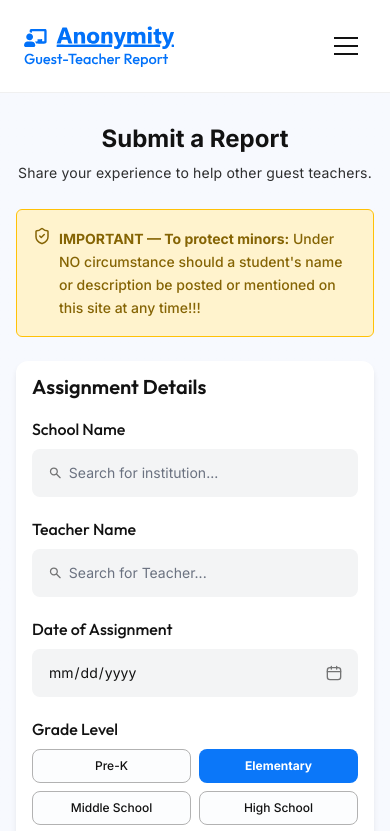
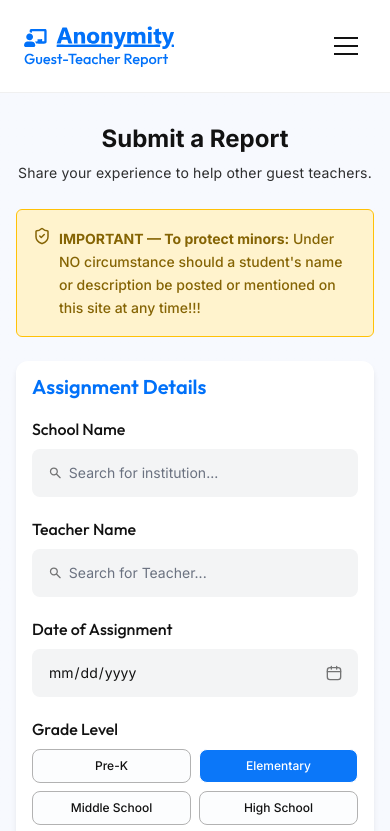
Before and after one commit to AshimaSharma123/anonymity_, a Next.js app: page /submit-report in a window 390 px wide. Shown: the top 831 px of the page. Built offline with nearby package versions, Linux system fonts and the light colour scheme.

Commit message:
submit report responsive changes

```diff
--- a/app/submit-report/page.tsx
+++ b/app/submit-report/page.tsx
@@ -232,7 +232,7 @@ export default function SubmitReportPage() {
 
             {/* ── Assignment Details ── */}
             <section className="flex flex-col gap-5 sm:gap-8">
-              <h2 className={`${sectionHeading} text-[#121212] text-lg sm:text-xl`}>Assignment Details</h2>
+              <h2 className={`${sectionHeading} text-[#0171F9] text-lg sm:text-xl`}>Assignment Details</h2>
 
               {/* School Name */}
               <div className="flex flex-col gap-2">
@@ -288,9 +288,9 @@ export default function SubmitReportPage() {
                       key={level}
                       type="button"
                       onClick={() => setGradeLevel(level)}
-                      className={`flex items-center justify-center px-3 sm:px-5 py-2 sm:py-[10px] rounded-lg font-inter text-xs sm:text-sm cursor-pointer transition-all ${gradeLevel === level
-                          ? "bg-[#0B77F9] text-white font-bold border-0"
-                          : "bg-[#FCFDFE] text-[#121212] font-medium border border-[#B2B2B2]"
+                      className={`flex items-center justify-center border px-3 py-2 sm:py-[10px] rounded-lg font-inter text-xs sm:text-sm cursor-pointer transition-all ${gradeLevel === level
+                          ? "bg-[#0B77F9] text-white font-medium"
+                          : "bg-[#FCFDFE] text-[#121212] font-medium border-[#B2B2B2]"
                         }`}
                     >
                       {level}
@@ -431,7 +431,7 @@ export default function SubmitReportPage() {
               <WarningBanner />
 
               <div className="flex flex-col justify-end gap-3 sm:gap-4 items-end">
-                <p className="font-inter text-xs sm:text-sm text-[#121212]/60 text-right">
+                <p className="font-inter w-full text-xs sm:text-sm text-[#121212]/60 sm:text-right text-center">
                   Once submitted, reports cannot be edited or undone.
                 </p>
                 <div className="flex flex-col sm:flex-row w-full sm:w-auto items-stretch sm:items-center gap-2 sm:gap-[10px]">
```
